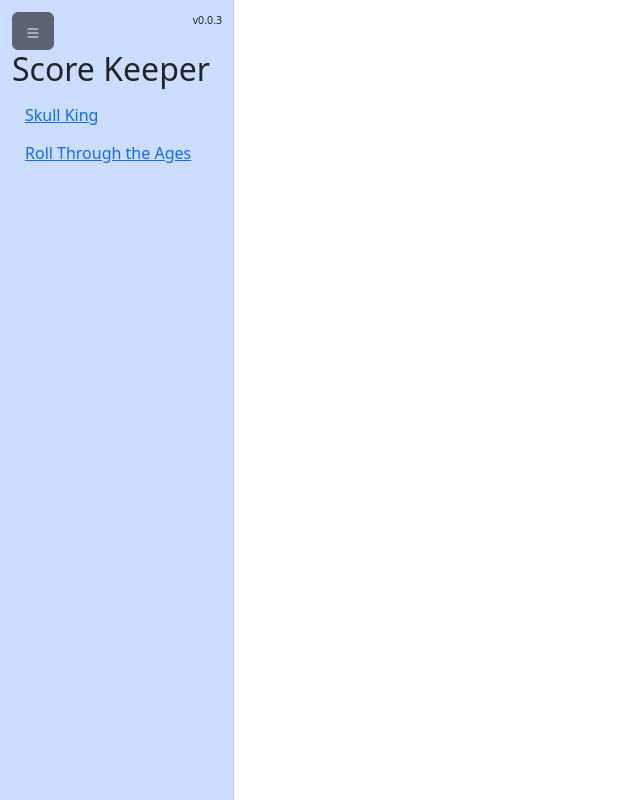
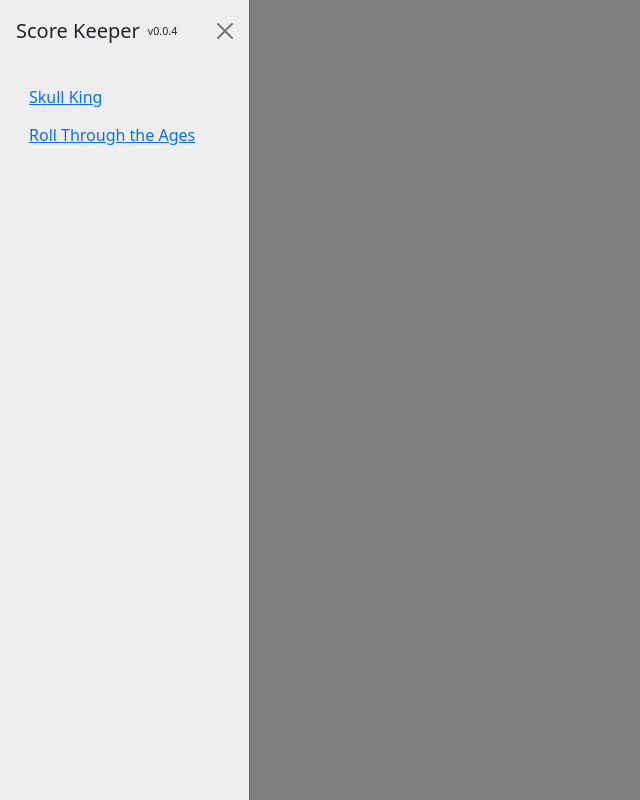
Before and after one commit to RyanGano/score-keeper, a React (Create React App) app: page / in a window 1280 px wide. Shown: the whole page, without its empty margins (0-640 px from the left). Built offline with nearby package versions, Linux system fonts and the light colour scheme.

Commit message:
Add slide-in nav

```diff
--- a/src/App.css
+++ b/src/App.css
@@ -1,16 +1,5 @@
-.App-link {
-  color: #61dafb;
+.game-header {
+  position: absolute;
+  left: 56px;
+  top: 12px;
 }
-
-.scorekeepersidebar {
-  display: block;
-  position: fixed;
-  top: 0;
-  left: 0;
-  bottom: 0;
-  z-index: 100;
-  background-color: #ccddff;
-  min-height: 100vh !important;
-  padding: 12px 24px 0;
-  box-shadow: inset -1px 0 0 rgba(0, 0, 0, 0.1);
-}
--- a/src/App.tsx
+++ b/src/App.tsx
@@ -1,8 +1,11 @@
 import React, { useState } from "react";
-import "./App.css";
-import LeftNav from "./LeftNav";
 import { SkullKing } from "./games/skull-king";
 import { RollThroughTheAges } from "./games/roll-through-the-ages";
+import Button from "react-bootstrap/esm/Button";
+import Offcanvas from "react-bootstrap/esm/Offcanvas";
+import { List } from "react-bootstrap-icons";
+import Stack from "react-bootstrap/esm/Stack";
+import "./App.css";
 
 export enum Game {
   SkullKing,
@@ -11,17 +14,58 @@
 
 function App() {
   const [game, setGame] = useState<Game | undefined>();
+  const [showMenu, setShowMenu] = useState<boolean>(game === undefined);
 
   function setActiveGame(game: Game) {
+    setShowMenu(false);
     setGame(game);
   }
 
   const leftNav = (
-    <LeftNav
-      setGame={setActiveGame}
-      collapsed={game !== undefined}
-      appVersion="v0.0.3"
-    />
+    <>
+      <Button
+        style={{ marginTop: "10px", marginLeft: "10px" }}
+        variant="link"
+        onClick={() => setShowMenu(true)}
+      >
+        <List />
+      </Button>
+
+      <Offcanvas
+        style={{ width: "250px", backgroundColor: "#eeeeee" }}
+        show={showMenu}
+        onHide={() => setShowMenu(false)}
+      >
+        <Offcanvas.Header closeButton>
+          <Offcanvas.Title>
+            <Stack direction="horizontal" gap={2}>
+              Score Keeper
+              <div style={{ fontSize: "8pt" }}>v0.0.4</div>
+            </Stack>
+          </Offcanvas.Title>
+        </Offcanvas.Header>
+        <Offcanvas.Body>
+          <Stack>
+            <div>
+              <Button
+                variant="link"
+                onClick={() => setActiveGame(Game.SkullKing)}
+              >
+                Skull King
+              </Button>
+            </div>
+            <div>
+              <Button
+                variant="link"
+                onClick={() => setActiveGame(Game.RollThroughTheAges)}
+              >
+                Roll Through the Ages
+              </Button>
+            </div>
+          </Stack>
+        </Offcanvas.Body>
+      </Offcanvas>
+    </>
   );
 
   return (
--- a/src/LeftNav.tsx
+++ /dev/null
@@ -1,77 +0,0 @@
-import React, { useState } from "react";
-import { List } from "react-bootstrap-icons";
-import Button from "react-bootstrap/esm/Button";
-import Stack from "react-bootstrap/esm/Stack";
-import { Game } from "./App";
-import Nav from "react-bootstrap/esm/Nav";
-
-export interface LeftNavProps {
-  setGame: (game: Game) => void;
-  collapsed: boolean;
-  appVersion: string;
-}
-
-export const LeftNav = (props: LeftNavProps) => {
-  const [showPopover, setShowPopover] = useState<boolean>(false);
-
-  return (
-    <div className="LeftNav">
-      {props.collapsed && !showPopover && (
-        <div style={{ padding: "12px" }}>
-          <Button onClick={() => setShowPopover(true)}>
-            <List />
-          </Button>
-        </div>
-      )}
-      {(!props.collapsed || showPopover) && (
-        <Nav className="scorekeepersidebar">
-          <Stack style={{ paddingLeft: "12px" }}>
-            {showPopover && (
-              <Stack direction="horizontal">
-                <Button onClick={() => setShowPopover(false)}>
-                  <List />
-                </Button>
-              </Stack>
-            )}
-            {!showPopover && (
-              <Stack direction="horizontal">
-                <Button variant="dark" disabled>
-                  <List />
-                </Button>
-              </Stack>
-            )}
-            <h2>{"Score Keeper "}</h2>
-            <div>
-              <Button
-                variant="link"
-                onClick={() => props.setGame(Game.SkullKing)}
-              >
-                Skull King
-              </Button>
-            </div>
-            <div>
-              <Button
-                variant="link"
-                onClick={() => props.setGame(Game.RollThroughTheAges)}
-              >
-                Roll Through the Ages
-              </Button>
-            </div>
-          </Stack>
-          <div
-            style={{
-              position: "absolute",
-              right: "12px",
-              top: "12px",
-              fontSize: "8pt",
-            }}
-          >
-            {props.appVersion}
-          </div>
-        </Nav>
-      )}
-    </div>
-  );
-};
-
-export default LeftNav;
--- a/src/games/roll-through-the-ages.tsx
+++ b/src/games/roll-through-the-ages.tsx
@@ -2,13 +2,7 @@
 
 export const RollThroughTheAges = () => {
   return (
-    <div
-      style={{
-        position: "absolute",
-        left: "74px",
-        top: "12px",
-      }}
-    >
+    <div className="game-header">
       <h2>Roll Through the Ages</h2>
     </div>
   );
--- a/src/games/skull-king.tsx
+++ b/src/games/skull-king.tsx
@@ -448,13 +448,7 @@
 
   return (
     <>
-      <div
-        style={{
-          position: "absolute",
-          left: "74px",
-          top: "12px",
-        }}
-      >
+      <div className="game-header">
         <h2>
           <Stack direction="horizontal" gap={1}>
             Skull King
```
